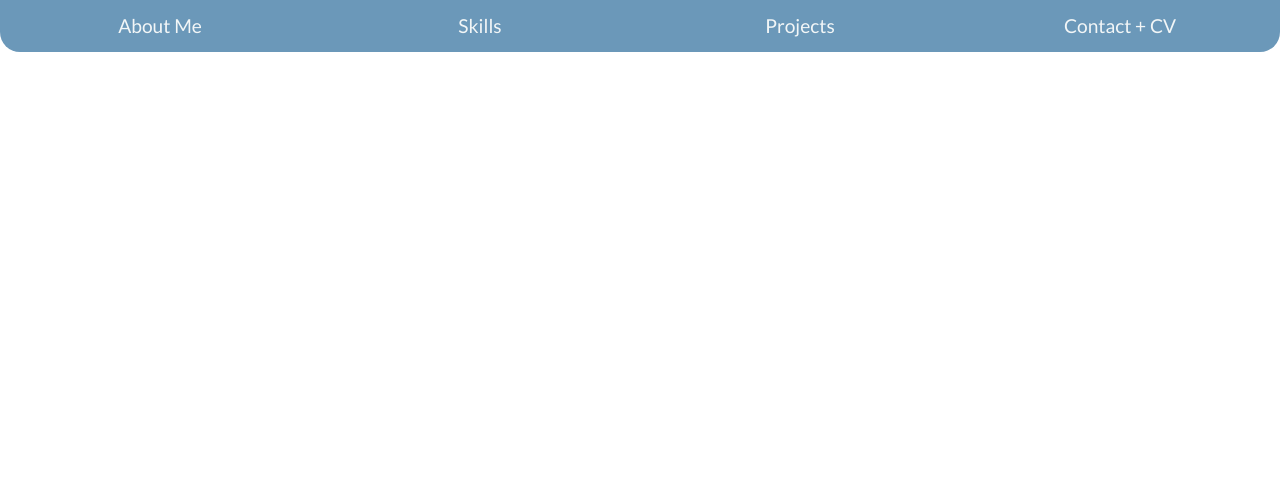
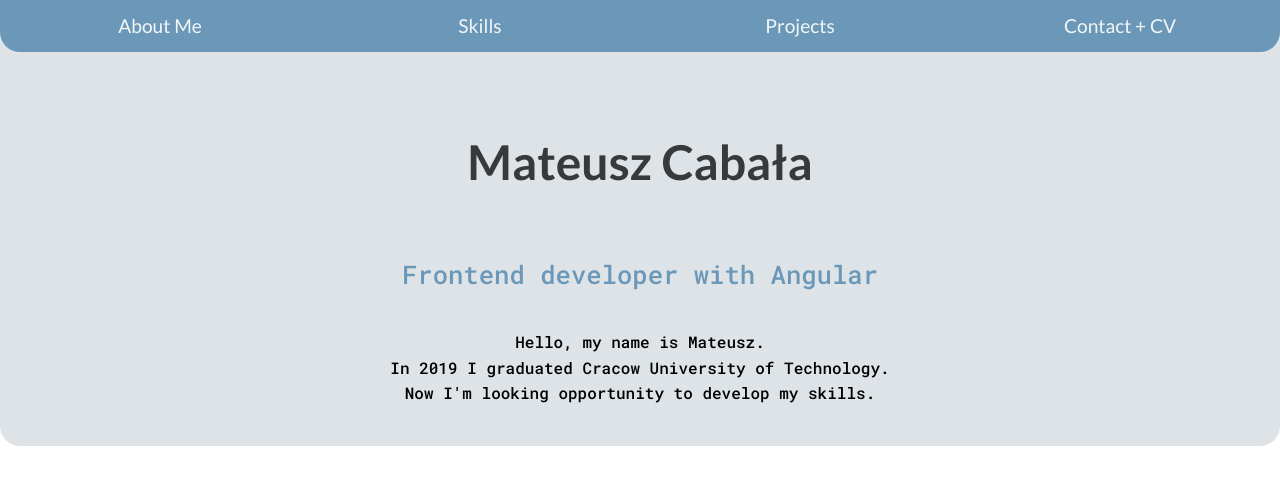
Before and after one commit to mateuszCabala95/portfolio, a website: page index.html in a window 1280 px wide. Drawn offline with nearby package versions, Linux system fonts and the light colour scheme.

Commit message:
Add About section

```diff
--- a/index.html
+++ b/index.html
@@ -5,12 +5,17 @@
     <meta name="viewport"
           content="width=device-width, initial-scale=1.0">
     <meta http-equiv="X-UA-Compatible" content="ie=edge">
-    <meta name="description" content="Here you can found my resume, projects and contact. I work with Angular, Express and MongoDB">
+    <meta name="description"
+          content="Here you can found my resume, projects and contact. I work with Angular, Express and MongoDB">
     <title>Mateusz Cabała's Portfolio</title>
-    <link rel="stylesheet" href="https://cdnjs.cloudflare.com/ajax/libs/normalize/8.0.1/normalize.min.css" integrity="sha512-NhSC1YmyruXifcj/KFRWoC561YpHpc5Jtzgvbuzx5VozKpWvQ+4nXhPdFgmx8xqexRcpAglTj9sIBWINXa8x5w==" crossorigin="anonymous" />
-    <link href="https://fonts.googleapis.com/css2?family=Lato:wght@300;400;700&family=Roboto+Mono:wght@500;700&display=swap" rel="stylesheet">
+    <link rel="stylesheet" href="https://cdnjs.cloudflare.com/ajax/libs/normalize/8.0.1/normalize.min.css"
+          integrity="sha512-NhSC1YmyruXifcj/KFRWoC561YpHpc5Jtzgvbuzx5VozKpWvQ+4nXhPdFgmx8xqexRcpAglTj9sIBWINXa8x5w=="
+          crossorigin="anonymous"/>
+    <link href="https://fonts.googleapis.com/css2?family=Lato:wght@300;400;700&family=Roboto+Mono:wght@500;700&display=swap"
+          rel="stylesheet">
     <link rel="stylesheet" href="style.css">
     <script defer src="https://kit.fontawesome.com/feee9032d1.js" crossorigin="anonymous"></script>
+    <script defer src="https://cdn.jsdelivr.net/npm/@mojs/core"></script>
     <script defer src="script.js"></script>
 </head>
 <body>
@@ -25,18 +30,21 @@
     </nav>
 
 
-
     <div class="header__mobile-btn">
         <div class="header__burger"></div>
     </div>
 
 
 </header>
-
-
-
-
-<section id="about"></section>
+<section id="about" class="about">
+        <h1 class="about__name">Mateusz Cabała</h1>
+        <p class="about__job-position">Frontend developer with Angular</p>
+    <div class="about__my-description">
+Hello, my name is <span class="about__important">Mateusz</span>. <br>
+        In 2019 I graduated Cracow University of Technology. <br>
+        Now I'm looking opportunity to develop my skills.
+    </div>
+</section>
 <section id="skills"></section>
 <section id="projects"></section>
 <section id="contact"></section>
--- a/script.js
+++ b/script.js
@@ -1,6 +1,6 @@
 const Header = {
-    init: ()=>{
-      Header.toggleMenu()
+    init: () => {
+        Header.toggleMenu()
     },
 
     menuBtn: document.querySelector('.header__mobile-btn'),
@@ -8,12 +8,12 @@ const Header = {
     links: document.querySelectorAll('.nav__item'),
 
     toggleMenu: () => {
-        Header.menuBtn.addEventListener('click',()=>{
+        Header.menuBtn.addEventListener('click', () => {
             Header.menuBtn.classList.toggle('header__mobile-btn--open')
             Header.menu.classList.toggle('nav--open')
         })
 
-        Header.links.forEach(link => link.addEventListener('click', ()=>{
+        Header.links.forEach(link => link.addEventListener('click', () => {
             Header.menu.classList.toggle('nav--open');
             Header.menuBtn.classList.toggle('header__mobile-btn--open');
         }))
@@ -22,4 +22,40 @@ const Header = {
 
 }
 
-Header.init()
+
+const MoJSShape = {
+    init: () => {
+        window.addEventListener('click', (e) => {
+            MoJSShape.sparksShape.tune({
+                x: e.clientX,
+                y: e.clientY,
+            })
+                .replay()
+                .generate();
+        })
+    },
+
+    sparksShape: new mojs.Burst({
+        top: 0,
+        left: 0,
+        radius: {0: 30, easing: 'cubic.out'},
+        angle: {0: 90, easing: 'quad.out'},
+        count: 50,
+        children: {
+            shape: 'cross',
+            stroke: '#93A4AF',
+            points: 12,
+            radius: 10,
+            fill: 'none',
+            angle: {0: 360},
+            duration: 300
+        }
+    }),
+
+
+
+
+}
+
+Header.init();
+MoJSShape.init();
--- /dev/null
+++ b/scss/_about.scss
@@ -0,0 +1,91 @@
+.about {
+  width: 100%;
+  margin-top: -25px;
+  display: flex;
+  flex-wrap: wrap;
+  justify-content: center;
+  align-items: center;
+  background-color: rgba($light-accent, 0.3);
+  @include border-radius-mix('sm');
+
+
+  &__name {
+    width: 80vw;
+    color: rgba(0, 0, 0, 0.75);
+    font-family: $primary-font;
+    text-align: center;
+    padding-top: 50px;
+  }
+
+  &__name:after {
+    margin-top: 10px;
+    content: '';
+    display: block;
+    background-color: $dark-shadow;
+    width: 100%;
+    height: 3px;
+    border-radius: 5px;
+    animation: underline 2s ease-in-out infinite;
+    position: relative;
+    left: 50%;
+    transform: translateX(-50%);
+    z-index: -10;
+  }
+
+  &__job-position {
+    width: 80%;
+    font-size: 1.2em;
+    color: $main-brand-color;
+    font-family: $secondary-font;
+    text-align: center;
+    margin-top: 25px;
+  }
+
+  &__my-description {
+    width: 80%;
+    margin: 40px auto;
+    text-align: center;
+    font-family: $secondary-font;
+    line-height: 1.6em;
+  }
+
+}
+
+@media screen and (min-width: 768px) {
+  .about {
+    @include border-radius-mix('lg');
+    flex-direction: column;
+
+    &__name {
+      width: 60vw;
+      padding-top: 75px;
+      font-size: 3em;
+    }
+
+    &__job-position {
+      font-size: 1.6em;
+      margin-top: 25px;
+    }
+
+    &__my-description {
+
+    }
+  }
+}
+
+
+@keyframes underline {
+
+  0% {
+    width: 100%;
+  }
+
+  50% {
+    width: 0;
+  }
+
+  100% {
+    width: 100%;
+  }
+
+}
--- a/scss/_header.scss
+++ b/scss/_header.scss
@@ -2,8 +2,7 @@
   position: sticky;
   top: 0;
   background-color: $main-brand-color;
-  border-radius: 0 0 10px 10px;
-
+  @include border-radius-mix('sm');
 
   &__mobile-btn {
     position: absolute;
@@ -121,7 +120,7 @@
 
 @media screen and (min-width: 768px) {
   .header {
-    border-radius: 0 0 20px 20px;
+@include border-radius-mix('lg');
 
     &__mobile-btn {
       top: 35px;
@@ -180,7 +179,7 @@
       padding: 15px 25px;
     }
 
-    &__link:hover{
+    &__link:hover {
       border-radius: 20px;
       box-shadow: 0 0 5px $light-shadow;
     }
--- /dev/null
+++ b/scss/_mixins.scss
@@ -0,0 +1,7 @@
+@mixin border-radius-mix($resolution){
+  @if $resolution == 'sm'  {
+    border-radius: 0 0 10px 10px;
+  } @if $resolution == 'lg' {
+    border-radius: 0 0 20px 20px;
+  }
+}
--- a/style.scss
+++ b/style.scss
@@ -1,6 +1,7 @@
 @import "scss/variables";
+@import "scss/mixins";
 @import "scss/header";
-
+@import "scss/about";
 *{
   margin: 0;
   padding: 0;
```
Also changed, not shown: style.css, 1 other file.
